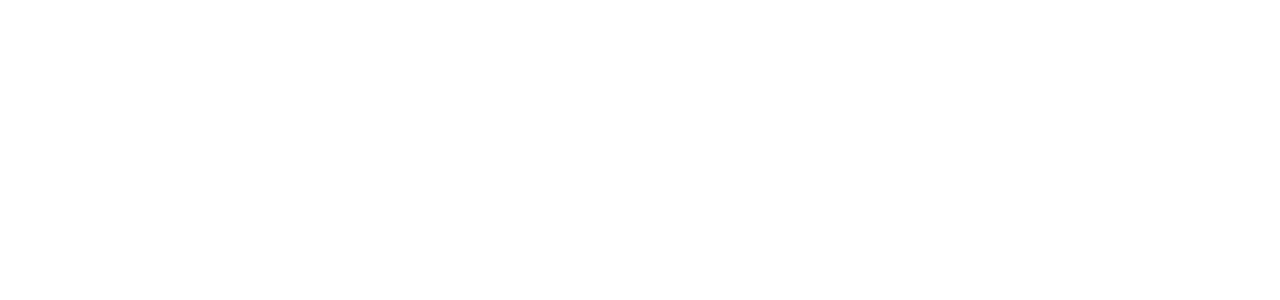
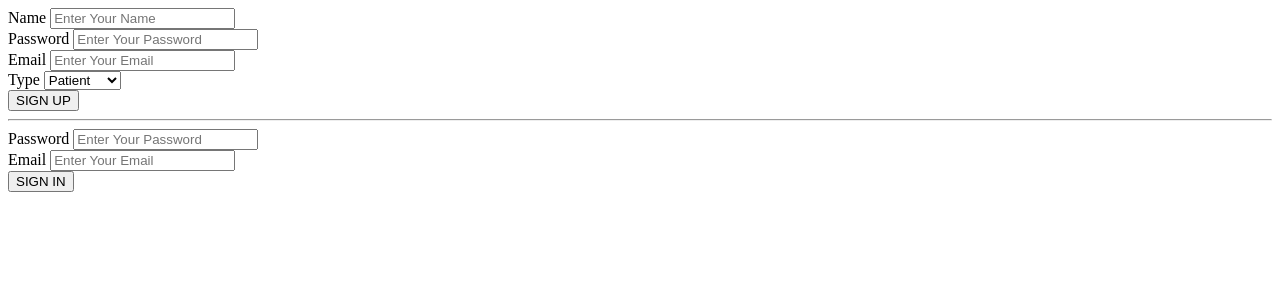
Before and after one commit to drew-b-07/Simple-Scheduler, a PHP site: page / in a window 1280 px wide. Before the commit the part shown is empty. Shown: the top 300 px of the page. Run offline with PHP 8.4, Linux system fonts and the light colour scheme.

Commit message:
Added HR

```diff
--- a/index.php
+++ b/index.php
@@ -9,11 +9,31 @@
     <div id="wrapper">
         <div class="signup container">
             <form action="" method="post">
+                <label for="name">Name</label>
+                <input type="text" name="name" placeholder="Enter Your Name"><br>
+                <label for="password">Password</label>
+                <input type="password" name="password" placeholder="Enter Your Password"><br>
+                <label for="email">Email</label>
+                <input type="email" name="email" placeholder="Enter Your Email"><br>
+                <label for="acc_type">Type</label>
+                <select name="acc_type" id="acc_type">
+                    <option value="patient">Patient</option>
+                    <option value="secretary">secretary</option>
+                </select>
+                <br>
+                <input type="submit" name="signup" value="SIGN UP">
+            </form>
 
+        </div>
+        <hr>
+        <div class="signin container">
+            <form action="" method="post">
+            <label for="password">Password</label>
+                <input type="password" name="Sign In Password" placeholder="Enter Your Password"><br>
+                <label for="email">Email</label>
+                <input type="email" name="Sign In Email" placeholder="Enter Your Email"><br>
+                <input type="Submit" value="SIGN IN" name="sign in">
             </form>
-        </div>
-        <div class="signin container">
-
         </div>
     </div>
 </body>
```
